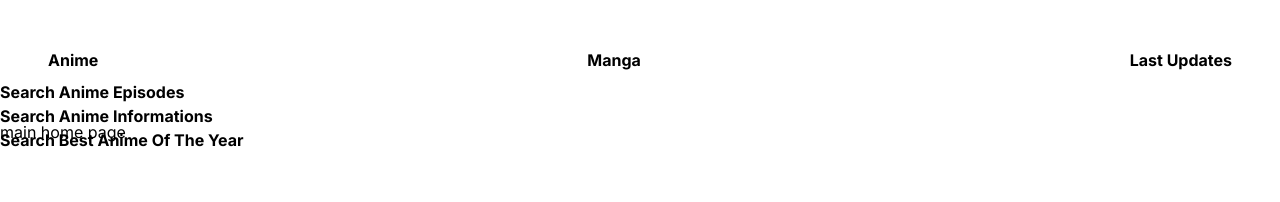
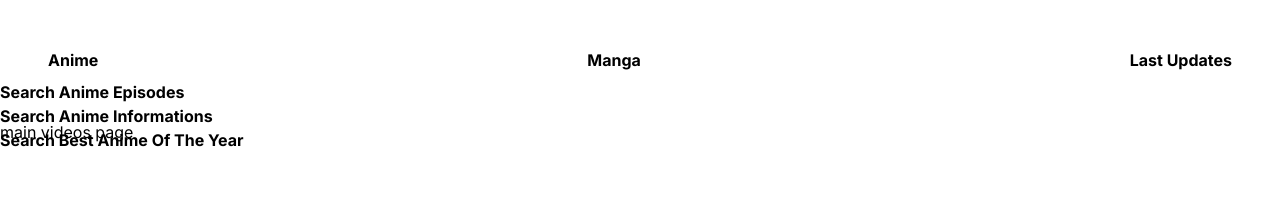
Before and after one commit to danielegeekn1/React-Next-Anime-App, a Next.js app: page /videos in a window 1280 px wide. Both pictures are taken after a click on the item "Anime". Shown: the top 202 px of the page. Built offline with nearby package versions, Linux system fonts and the light colour scheme.

Commit message:
added links for navbar dropdown menu

```diff
--- a/app/videos/page.tsx
+++ b/app/videos/page.tsx
@@ -1,7 +1,7 @@
 const page = () => {
 	return (
 		<div>
-			<h1>main home page</h1>
+			<h1>main videos page</h1>
 		</div>
 	);
 };
--- a/components/Navbar.tsx
+++ b/components/Navbar.tsx
@@ -5,6 +5,7 @@ import {
 	mangaAndAnimeMenuTitles,
 	mangaMenuTitlesChoices,
 } from "@/constants";
+import Link from "next/link";
 
 const Navbar = () => {
 	const [selectedMenus, setSelectedMenus] = useState({
@@ -34,7 +35,9 @@ const Navbar = () => {
 						selectedMenus.anime && (
 							<ul className="absolute left-0 mt-2">
 								{animeMenuTitlesChoices.map((anime) => (
-									<li key={anime.id}>{anime.animeMenuListName}</li>
+									<Link href={anime.url}>
+										<li key={anime.id}>{anime.animeMenuListName}</li>
+									</Link>
 								))}
 							</ul>
 						)}
@@ -42,7 +45,9 @@ const Navbar = () => {
 						selectedMenus.manga && (
 							<ul className="absolute left-[38rem] mt-2">
 								{mangaMenuTitlesChoices.map((manga) => (
-									<li key={manga.id}>{manga.mangaMenuListName}</li>
+									<Link href={manga.url}>
+										<li key={manga.id}>{manga.mangaMenuListName}</li>
+									</Link>
 								))}
 							</ul>
 						)}
```
